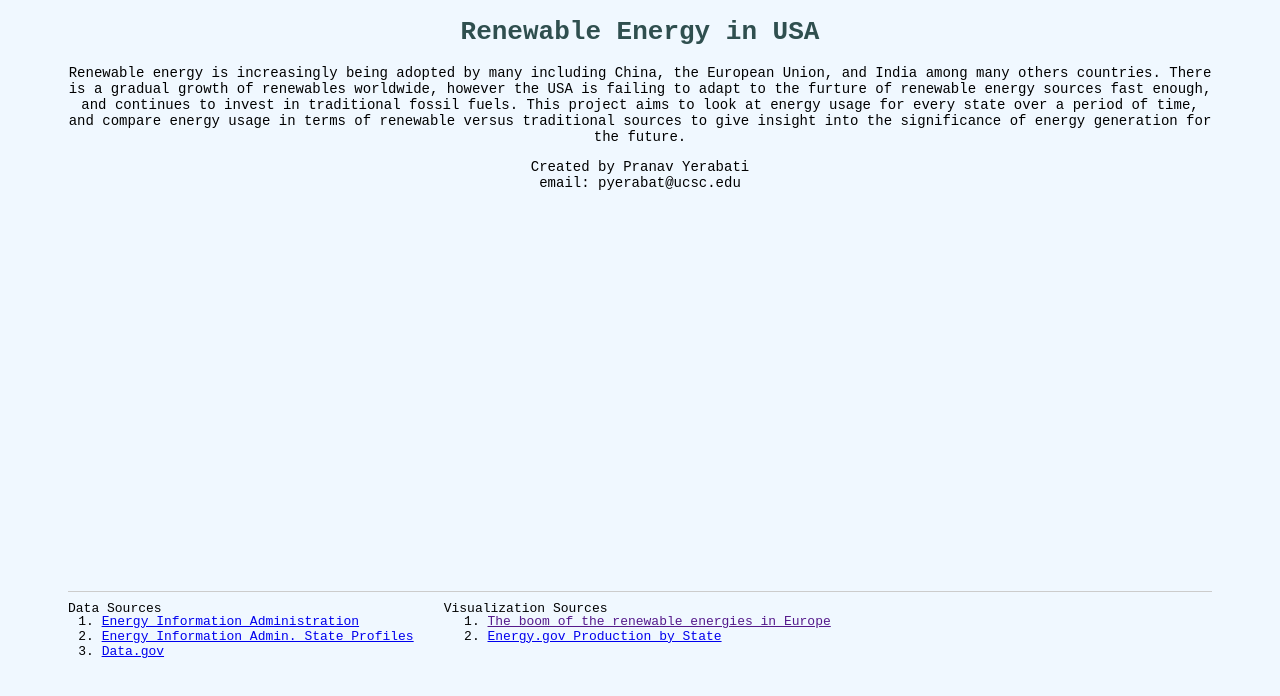
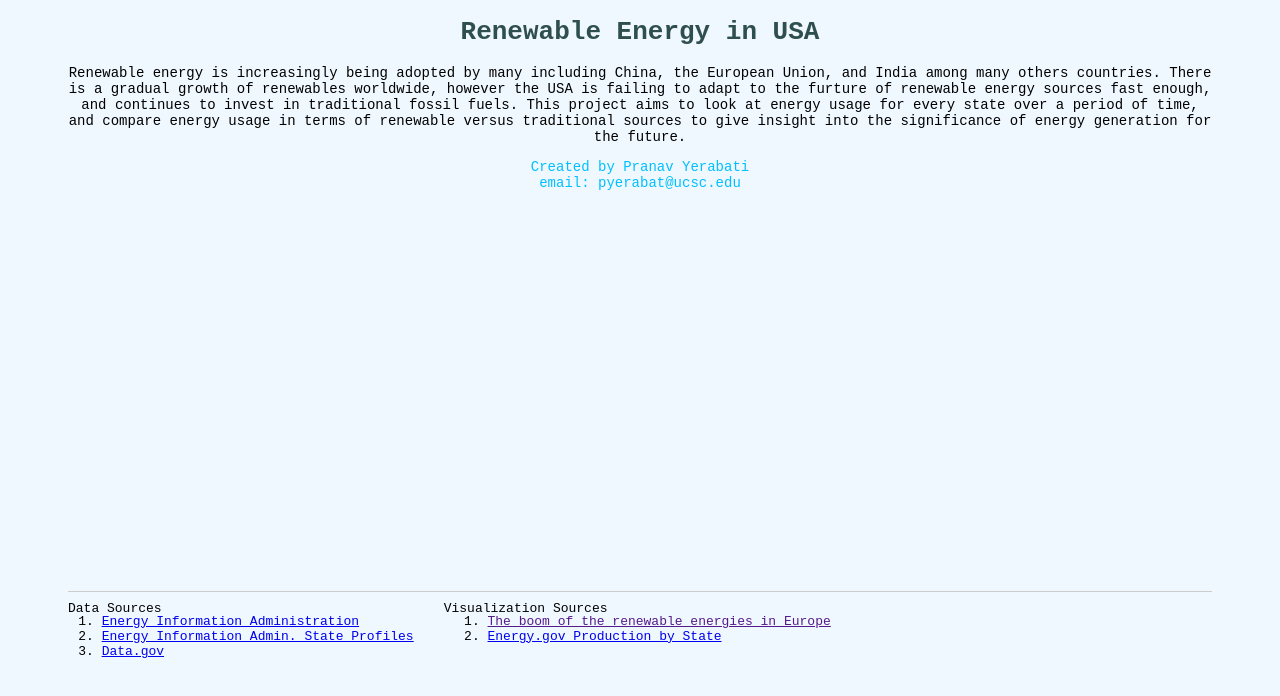
Before and after one commit to pranav93y/pranav93y.github.io, a plain HTML site: page index.html in a window 1280 px wide. Drawn offline with Linux system fonts and the light colour scheme; a script that the page names is missing.

Commit message:
cs263 project proposal

```diff
--- a/index.html
+++ b/index.html
@@ -42,8 +42,8 @@
       <!-- Pranav C Yerabati Venkata -->
     <p>Renewable energy is increasingly being adopted by many including China, the European Union, and India among many others countries. There is a gradual growth of renewables worldwide, however the USA is failing to adapt to the furture of renewable energy sources fast enough, and continues to invest in traditional fossil fuels. This project aims to look at energy usage for every state over a period of time, and compare energy usage in terms of renewable versus traditional sources to give insight into the significance of energy generation for the future.</p>
     <div style="text-align: center; font-family: monospace; font-size: 14px;">
-        <h7>Created by Pranav Yerabati</h7><br>
-      <h7>email: pyerabat@ucsc.edu</h7>
+        <h7 style="color: deepskyblue">Created by Pranav Yerabati</h7><br>
+      <h7 style="color: deepskyblue">email: pyerabat@ucsc.edu</h7>
     </div>
     <hr>
     <div>
```
